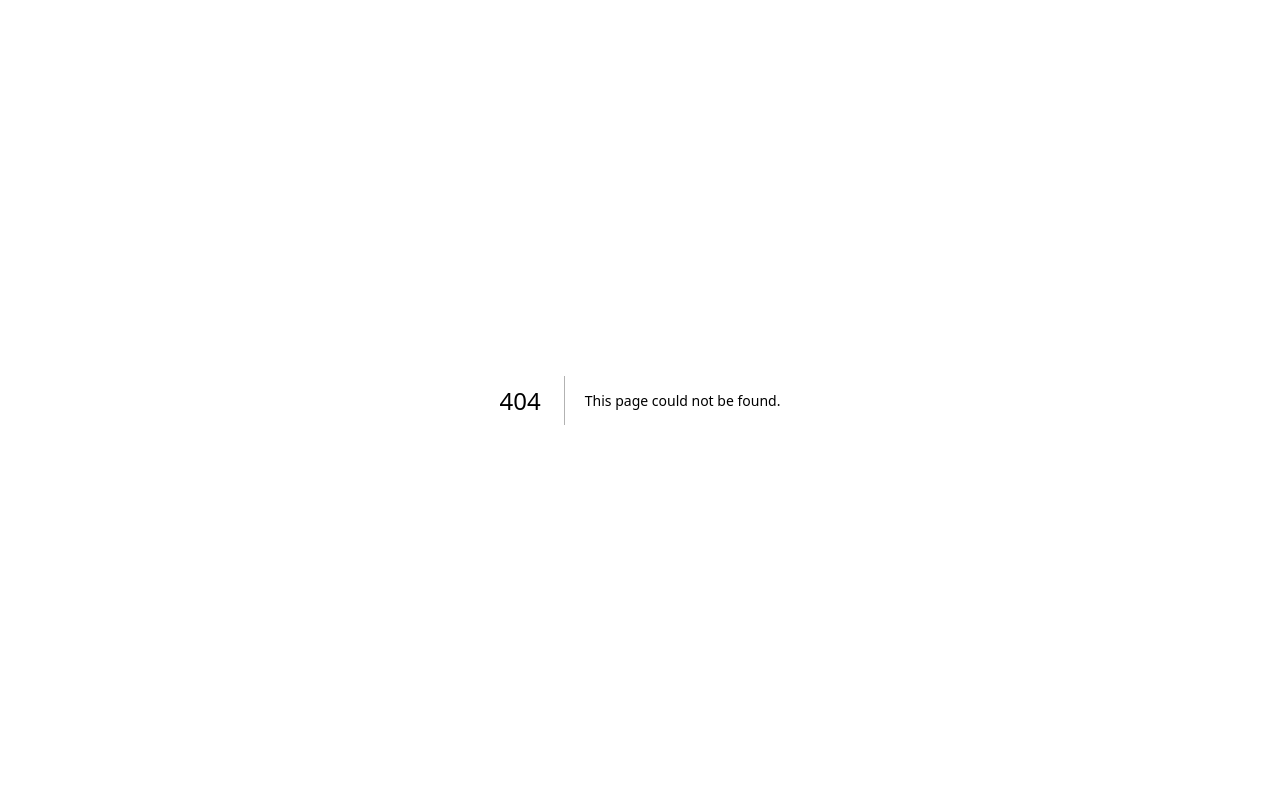
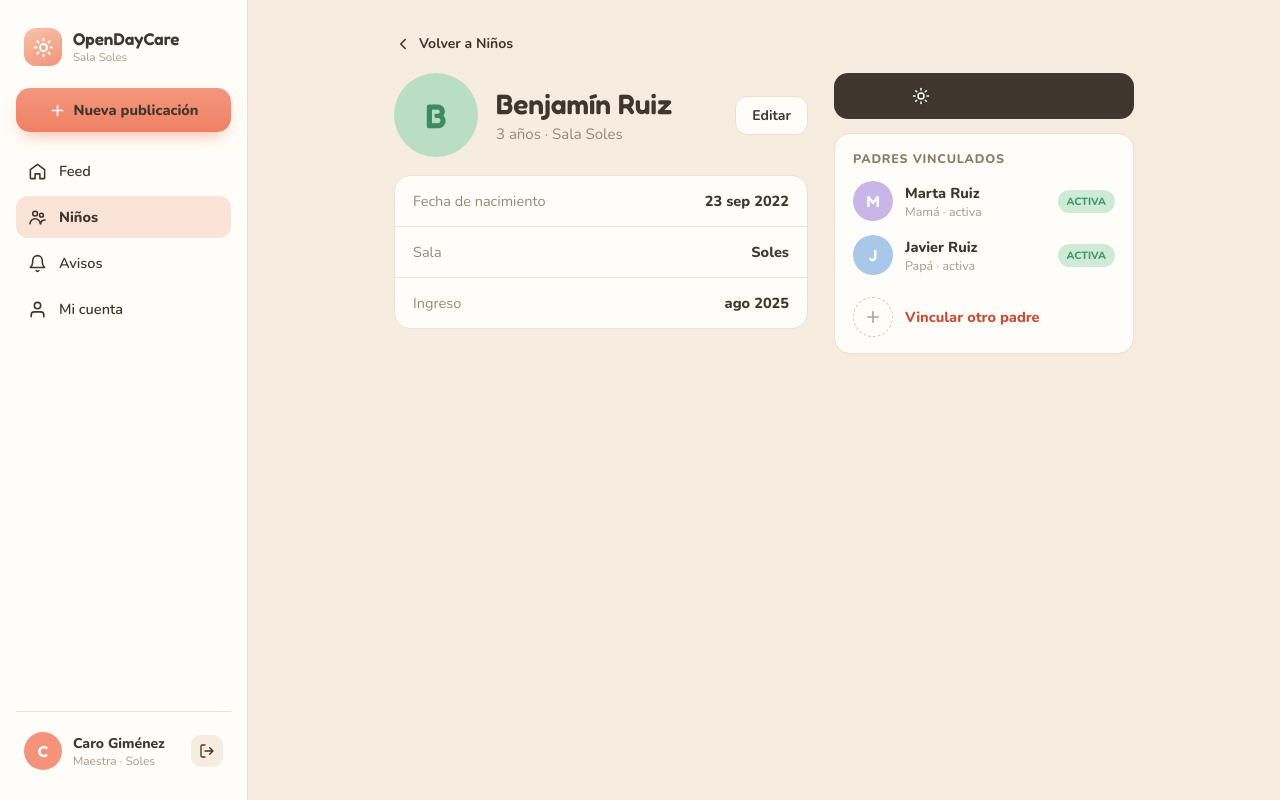
Before and after one commit to EDYBANDA/open-daycare, a Next.js app: page /kids/benjamin in a window 1280 px wide. Before the commit this address had no page. Built offline with nearby package versions, Linux system fonts and the light colour scheme.

Commit message:
paso 8 -spec 02

```diff
--- /dev/null
+++ b/app/components/LinkedParentsCard.tsx
@@ -0,0 +1,71 @@
+import type { LinkedParent } from "@/app/data/kids";
+
+const statusConfig = {
+  active: {
+    subtitle: "activa",
+    badgeClass: "bg-[#CFEBD8] text-[#3E9B6C]",
+    badgeLabel: "ACTIVA",
+  },
+  pending: {
+    subtitle: "invitación enviada",
+    badgeClass: "bg-[#F7E7A6] text-[#9A7B1E]",
+    badgeLabel: "PENDIENTE",
+  },
+} as const;
+
+export function LinkedParentsCard({ parents }: { parents: LinkedParent[] }) {
+  return (
+    <div className="rounded-2xl border border-[#ECE0D0] bg-[#FFFDF9] px-[18px] py-4">
+      <div className="mb-3.5 text-[12.5px] font-extrabold tracking-[0.8px] text-[#8A7C6D]">
+        PADRES VINCULADOS
+      </div>
+      <div className="flex flex-col gap-3.5">
+        {parents.map((parent) => {
+          const status = statusConfig[parent.status];
+          return (
+            <div key={parent.name} className="flex items-center gap-3">
+              <div
+                className="flex size-10 shrink-0 items-center justify-center rounded-full font-display text-[16px] font-semibold text-white"
+                style={{ backgroundColor: parent.avatarBg }}
+              >
+                {parent.initial}
+              </div>
+              <div className="min-w-0 flex-1">
+                <div className="text-[14.5px] font-extrabold text-[#3F362E]">
+                  {parent.name}
+                </div>
+                <div className="text-[12.5px] text-[#A89A8B]">
+                  {parent.relation} · {status.subtitle}
+                </div>
+              </div>
+              <span
+                className={`flex-none rounded-full px-[9px] py-1 text-[10.5px] font-extrabold ${status.badgeClass}`}
+              >
+                {status.badgeLabel}
+              </span>
+            </div>
+          );
+        })}
+        <a className="flex items-center gap-3 pt-2">
+          <span className="flex size-10 shrink-0 items-center justify-center rounded-full border-[1.5px] border-dashed border-[#D8CBBA] text-[#B0A290]">
+            <svg
+              width="18"
+              height="18"
+              viewBox="0 0 24 24"
+              fill="none"
+              stroke="currentColor"
+              strokeWidth="2.2"
+              strokeLinecap="round"
+              strokeLinejoin="round"
+            >
+              <path d="M12 5v14M5 12h14" />
+            </svg>
+          </span>
+          <span className="text-[14.5px] font-extrabold text-[#C5503A]">
+            Vincular otro padre
+          </span>
+        </a>
+      </div>
+    </div>
+  );
+}
--- /dev/null
+++ b/app/kids/[id]/page.tsx
@@ -0,0 +1,143 @@
+import Link from "next/link";
+import { notFound } from "next/navigation";
+import { Sidebar } from "@/app/components/Sidebar";
+import { LinkedParentsCard } from "@/app/components/LinkedParentsCard";
+import { kids } from "@/app/data/kids";
+
+export function generateStaticParams() {
+  return kids.map((kid) => ({ id: kid.id }));
+}
+
+export default async function KidProfilePage(
+  props: PageProps<"/kids/[id]">,
+) {
+  const { id } = await props.params;
+  const kid = kids.find((k) => k.id === id);
+  if (!kid) notFound();
+
+  return (
+    <div className="flex min-h-screen bg-[#F6ECDF]">
+      <Sidebar active="kids" />
+      <main className="h-screen min-w-0 flex-1 overflow-y-auto">
+        <div className="mx-auto w-full max-w-[820px] px-10 pb-20 pt-[34px]">
+          <Link
+            href="/kids"
+            className="mb-5 flex items-center gap-[7px] text-[14px] font-bold text-[#94887B]"
+          >
+            <svg
+              width="18"
+              height="18"
+              viewBox="0 0 24 24"
+              fill="none"
+              stroke="currentColor"
+              strokeWidth="2.2"
+              strokeLinecap="round"
+              strokeLinejoin="round"
+            >
+              <path d="m15 18-6-6 6-6" />
+            </svg>
+            Volver a Niños
+          </Link>
+
+          <div className="flex flex-wrap items-start gap-[26px]">
+            <div className="flex min-w-[300px] flex-1 flex-col gap-[18px]">
+              <div className="flex items-center gap-[18px]">
+                <div
+                  className="flex size-[84px] shrink-0 items-center justify-center rounded-full font-display text-[34px] font-semibold"
+                  style={{
+                    backgroundColor: kid.avatarBg,
+                    color: kid.avatarText,
+                  }}
+                >
+                  {kid.initial}
+                </div>
+                <div className="flex-1">
+                  <h1 className="m-0 font-display text-[28px] font-semibold text-[#3F362E]">
+                    {kid.name}
+                  </h1>
+                  <p className="m-0 mt-[3px] text-[15px] text-[#94887B]">
+                    {kid.age} años · Sala {kid.room}
+                  </p>
+                </div>
+                <a className="rounded-xl border-[1.5px] border-[#ECE0D0] bg-[#FFFDF9] px-4 py-[9px] text-[14px] font-bold text-[#6E6359]">
+                  Editar
+                </a>
+              </div>
+
+              {kid.allergyNote ? (
+                <div className="flex gap-3.5 rounded-2xl bg-[#FBDAD6] px-[18px] py-4">
+                  <div className="flex size-10 shrink-0 items-center justify-center rounded-[11px] bg-[#F4A8A0]">
+                    <svg
+                      width="22"
+                      height="22"
+                      viewBox="0 0 24 24"
+                      fill="none"
+                      stroke="#fff"
+                      strokeWidth="2.2"
+                      strokeLinecap="round"
+                      strokeLinejoin="round"
+                    >
+                      <path d="M10.3 3.9 1.8 18a2 2 0 0 0 1.7 3h17a2 2 0 0 0 1.7-3L13.7 3.9a2 2 0 0 0-3.4 0z" />
+                      <path d="M12 9v4M12 17h.01" />
+                    </svg>
+                  </div>
+                  <div>
+                    <div className="mb-0.5 text-[15px] font-extrabold text-[#C5413A]">
+                      Alergias y notas
+                    </div>
+                    <div className="text-[14.5px] leading-[1.5] text-[#B25249]">
+                      {kid.allergyNote}
+                    </div>
+                  </div>
+                </div>
+              ) : null}
+
+              <div className="overflow-hidden rounded-2xl border border-[#ECE0D0] bg-[#FFFDF9]">
+                <div className="flex justify-between border-b border-[#F0E6D8] px-[18px] py-[15px]">
+                  <span className="text-[14.5px] text-[#94887B]">
+                    Fecha de nacimiento
+                  </span>
+                  <span className="text-[14.5px] font-extrabold text-[#3F362E]">
+                    {kid.birthDate}
+                  </span>
+                </div>
+                <div className="flex justify-between border-b border-[#F0E6D8] px-[18px] py-[15px]">
+                  <span className="text-[14.5px] text-[#94887B]">Sala</span>
+                  <span className="text-[14.5px] font-extrabold text-[#3F362E]">
+                    {kid.room}
+                  </span>
+                </div>
+                <div className="flex justify-between px-[18px] py-[15px]">
+                  <span className="text-[14.5px] text-[#94887B]">Ingreso</span>
+                  <span className="text-[14.5px] font-extrabold text-[#3F362E]">
+                    {kid.enrollment}
+                  </span>
+                </div>
+              </div>
+            </div>
+
+            <div className="flex w-[300px] flex-none flex-col gap-3.5">
+              <a className="flex w-full items-center justify-center gap-[9px] rounded-[14px] bg-[#3F362E] p-[13px] text-[15px] font-extrabold text-white">
+                <svg
+                  width="18"
+                  height="18"
+                  viewBox="0 0 24 24"
+                  fill="none"
+                  stroke="#fff"
+                  strokeWidth="2"
+                  strokeLinecap="round"
+                  strokeLinejoin="round"
+                >
+                  <circle cx="12" cy="12" r="4" />
+                  <path d="M12 2v2M12 20v2M4.9 4.9l1.4 1.4M17.7 17.7l1.4 1.4M2 12h2M20 12h2M4.9 19.1l1.4-1.4M17.7 6.3l1.4-1.4" />
+                </svg>
+                Resumen del día
+              </a>
+              <LinkedParentsCard parents={kid.parents} />
+            </div>
+          </div>
+        </div>
+      </main>
+    </div>
+  );
+}
```
